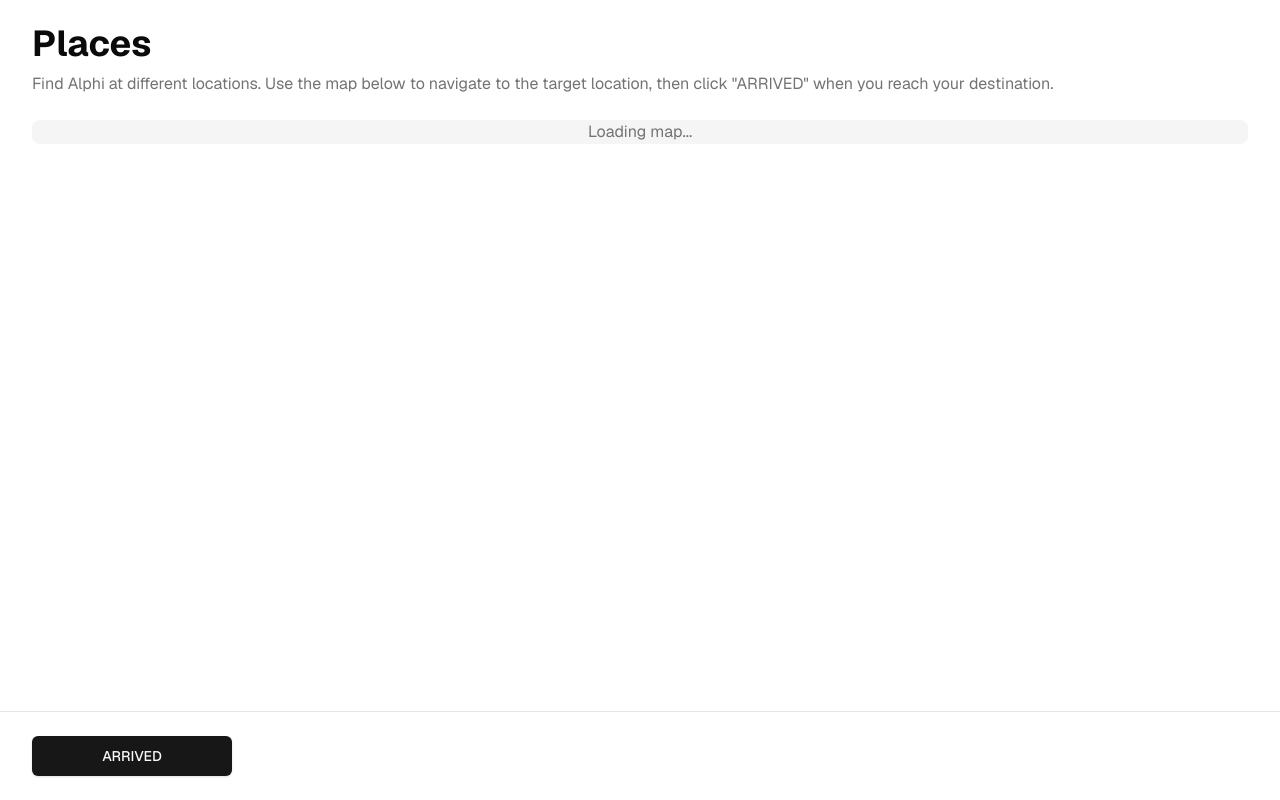
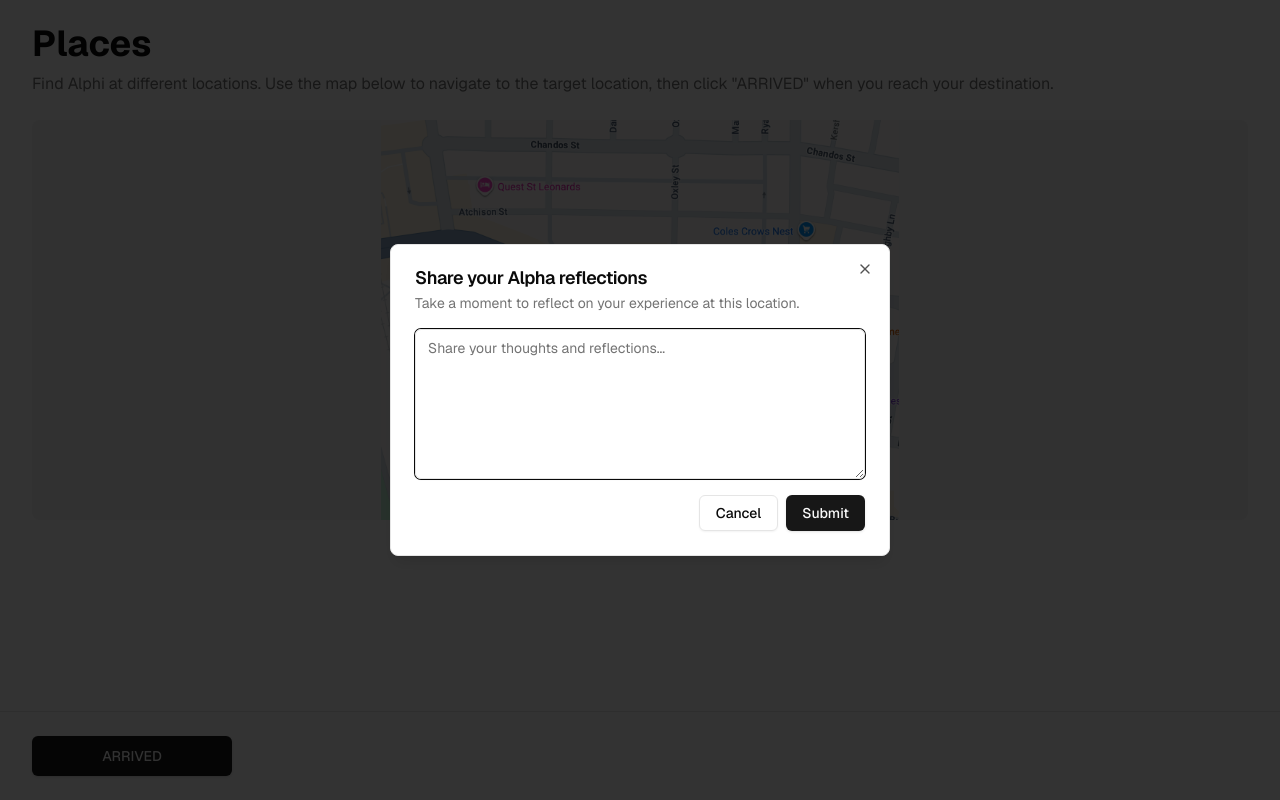
Before and after one commit to Kennie12345/wheresalphi, a Next.js app: page /places in a window 1280 px wide. Both pictures are taken after a click on the button "ARRIVED". Built offline with nearby package versions, Linux system fonts and the light colour scheme; no server answers.

Commit message:
forms added

```diff
--- a/app/places/page.tsx
+++ b/app/places/page.tsx
@@ -1,5 +1,17 @@
+"use client";
+
+import { useState } from "react";
 import dynamic from "next/dynamic";
 import { Button } from "@/components/ui/button";
+import {
+  Dialog,
+  DialogContent,
+  DialogDescription,
+  DialogFooter,
+  DialogHeader,
+  DialogTitle,
+} from "@/components/ui/dialog";
+import { Textarea } from "@/components/ui/textarea";
 
 // Import PlacesMap dynamically to prevent SSR issues with Leaflet
 const PlacesMap = dynamic(
@@ -15,6 +27,16 @@ const PlacesMap = dynamic(
 );
 
 export default function PlacesPage() {
+  const [isDialogOpen, setIsDialogOpen] = useState(false);
+  const [reflections, setReflections] = useState("");
+
+  const handleSubmit = (e: React.FormEvent) => {
+    e.preventDefault();
+    // TODO: Implement submission logic (e.g., save to database)
+    console.log("Reflections submitted:", reflections);
+    setIsDialogOpen(false);
+    setReflections("");
+  };
 
   return (
     <div className="flex flex-col min-h-screen">
@@ -30,7 +52,7 @@ export default function PlacesPage() {
 
       {/* Map Section - Takes up remaining space */}
       <div className="flex-1 px-4 pb-4 md:px-8">
-        <PlacesMap className="w-full h-full min-h-[400px] md:min-h-[500px]" />
+        <PlacesMap className="w-full h-full" />
       </div>
 
       {/* Button Section */}
@@ -38,14 +60,44 @@ export default function PlacesPage() {
         <Button
           size="lg"
           className="w-full md:w-auto md:min-w-[200px]"
-          onClick={() => {
-            // TODO: Implement arrival confirmation logic
-            alert("Arrived! (Implementation pending)");
-          }}
+          onClick={() => setIsDialogOpen(true)}
         >
           ARRIVED
         </Button>
       </div>
+
+      {/* Reflections Dialog */}
+      <Dialog open={isDialogOpen} onOpenChange={setIsDialogOpen}>
+        <DialogContent className="sm:max-w-[500px]">
+          <form onSubmit={handleSubmit}>
+            <DialogHeader>
+              <DialogTitle>Share your Alpha reflections</DialogTitle>
+              <DialogDescription>
+                Take a moment to reflect on your experience at this location.
+              </DialogDescription>
+            </DialogHeader>
+            <div className="py-4">
+              <Textarea
+                placeholder="Share your thoughts and reflections..."
+                value={reflections}
+                onChange={(e) => setReflections(e.target.value)}
+                className="min-h-[150px]"
+                required
+              />
+            </div>
+            <DialogFooter>
+              <Button
+                type="button"
+                variant="outline"
+                onClick={() => setIsDialogOpen(false)}
+              >
+                Cancel
+              </Button>
+              <Button type="submit">Submit</Button>
+            </DialogFooter>
+          </form>
+        </DialogContent>
+      </Dialog>
     </div>
   );
 }
--- a/components/places-map.tsx
+++ b/components/places-map.tsx
@@ -1,77 +1,24 @@
 "use client";
 
-import { useEffect, useState } from "react";
-import { MapContainer, TileLayer, Marker, Popup } from "react-leaflet";
-import L from "leaflet";
-import "leaflet/dist/leaflet.css";
-
-// Fix for default marker icons in React-Leaflet
-const icon = L.icon({
-  iconUrl: "/marker-icon.png",
-  iconRetinaUrl: "/marker-icon-2x.png",
-  shadowUrl: "/marker-shadow.png",
-  iconSize: [25, 41],
-  iconAnchor: [12, 41],
-  popupAnchor: [1, -34],
-  shadowSize: [41, 41],
-});
+import Image from "next/image";
 
 interface PlacesMapProps {
   className?: string;
 }
 
 export function PlacesMap({ className }: PlacesMapProps) {
-  const [position, setPosition] = useState<[number, number] | null>(null);
-  const [loading, setLoading] = useState(true);
-
-  useEffect(() => {
-    // Get user's current location
-    if (typeof window !== "undefined" && "geolocation" in navigator) {
-      navigator.geolocation.getCurrentPosition(
-        (pos) => {
-          setPosition([pos.coords.latitude, pos.coords.longitude]);
-          setLoading(false);
-        },
-        (error) => {
-          console.error("Error getting location:", error);
-          // Default to a general location (e.g., San Francisco)
-          setPosition([37.7749, -122.4194]);
-          setLoading(false);
-        }
-      );
-    } else {
-      // Default location if geolocation is not available
-      setPosition([37.7749, -122.4194]);
-      setLoading(false);
-    }
-  }, []);
-
-  if (loading || !position) {
-    return (
-      <div className={className}>
-        <div className="flex items-center justify-center h-full bg-muted rounded-lg">
-          <p className="text-muted-foreground">Loading map...</p>
-        </div>
-      </div>
-    );
-  }
-
   return (
     <div className={className}>
-      <MapContainer
-        center={position}
-        zoom={13}
-        className="h-full w-full rounded-lg"
-        style={{ minHeight: "400px" }}
-      >
-        <TileLayer
-          attribution='&copy; <a href="https://www.openstreetmap.org/copyright">OpenStreetMap</a> contributors'
-          url="https://{s}.tile.openstreetmap.org/{z}/{x}/{y}.png"
+      <div className="relative w-full min-h-[400px] h-full rounded-lg overflow-hidden bg-muted">
+        <Image
+          src="/NorthsideConference.png"
+          alt="Map showing Northside Conference Centre location"
+          fill
+          className="object-contain"
+          priority
+          sizes="100vw"
         />
-        <Marker position={position} icon={icon}>
-          <Popup>Your current location</Popup>
-        </Marker>
-      </MapContainer>
+      </div>
     </div>
   );
 }
```
Also changed, not shown: components/share.tsx (added), public/NorthsideConference.png (added).
